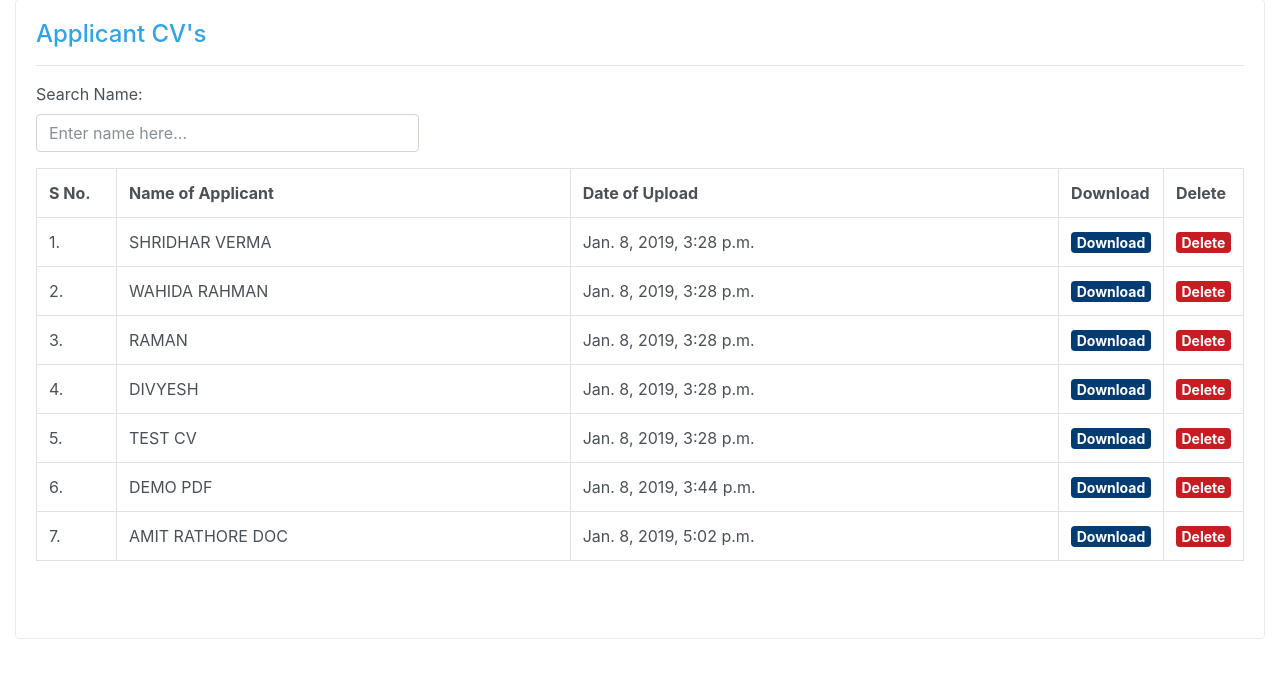
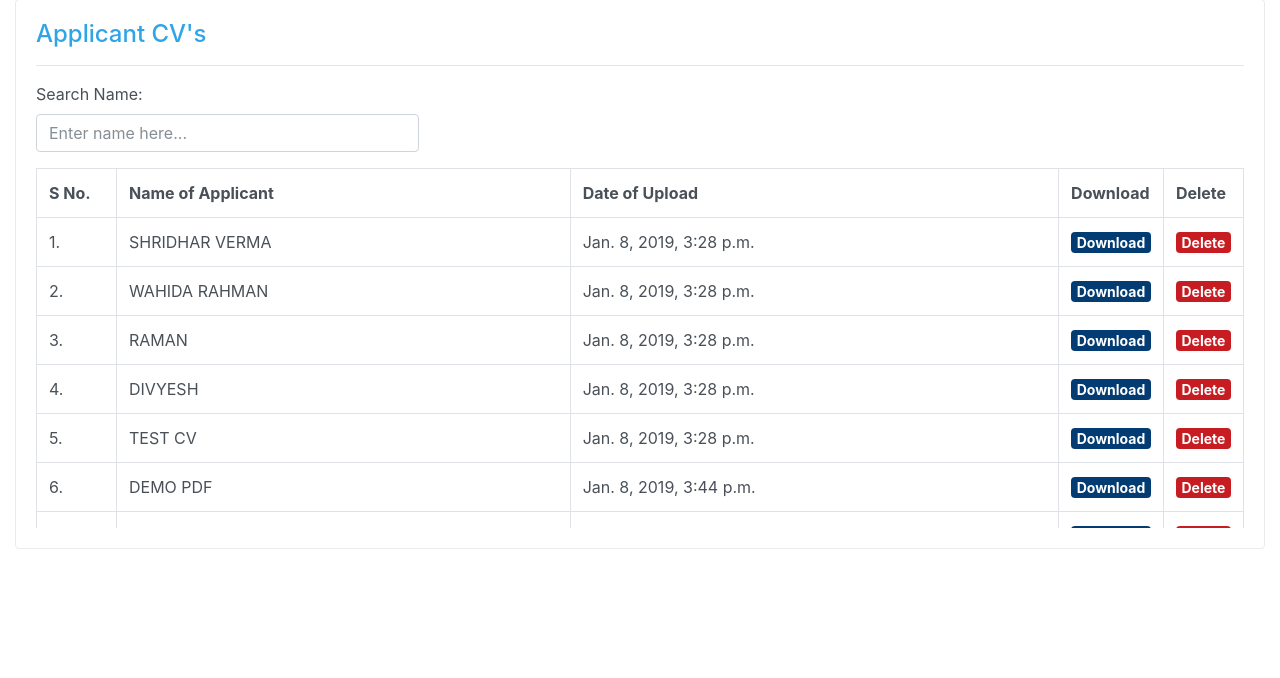
Before and after one commit to dvskhamele/hrscan, a Django app: page /adminpanel/cv/ in a window 1280 px wide. Shown: the part 71-749 px from the top of the page. Run offline with Django 3.2, Linux system fonts and the light colour scheme; data comes from the database, SQL or seed files in the repository; some libraries are stand-ins or nearby versions.

```diff
--- a/scan_app/templates/cv.html
+++ b/scan_app/templates/cv.html
@@ -16,7 +16,7 @@
                   </div>
                 </div>
               </div>
-              <div style="height:450px;overflow:auto">
+              <div style="height:360px;overflow:auto">
                 <table id="cvtable" class="table table-bordered">
                   <tr>
                     <th style="width:80px">S No.</th>
```
